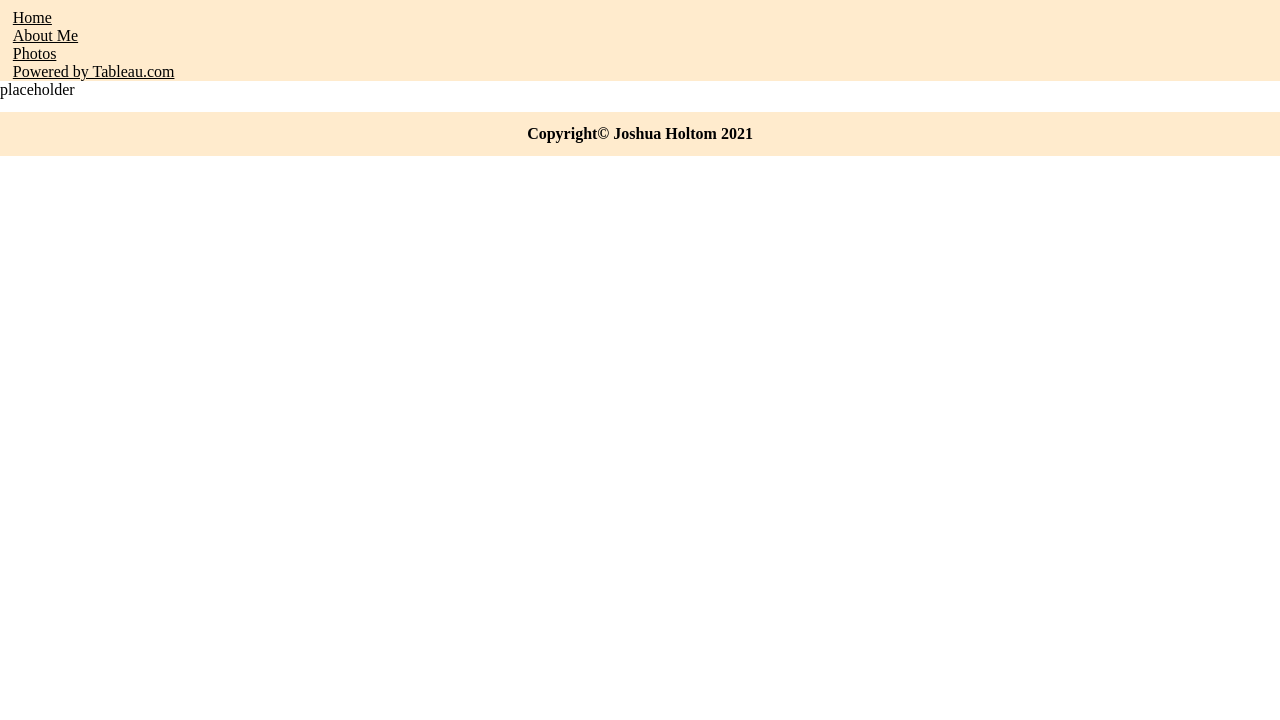
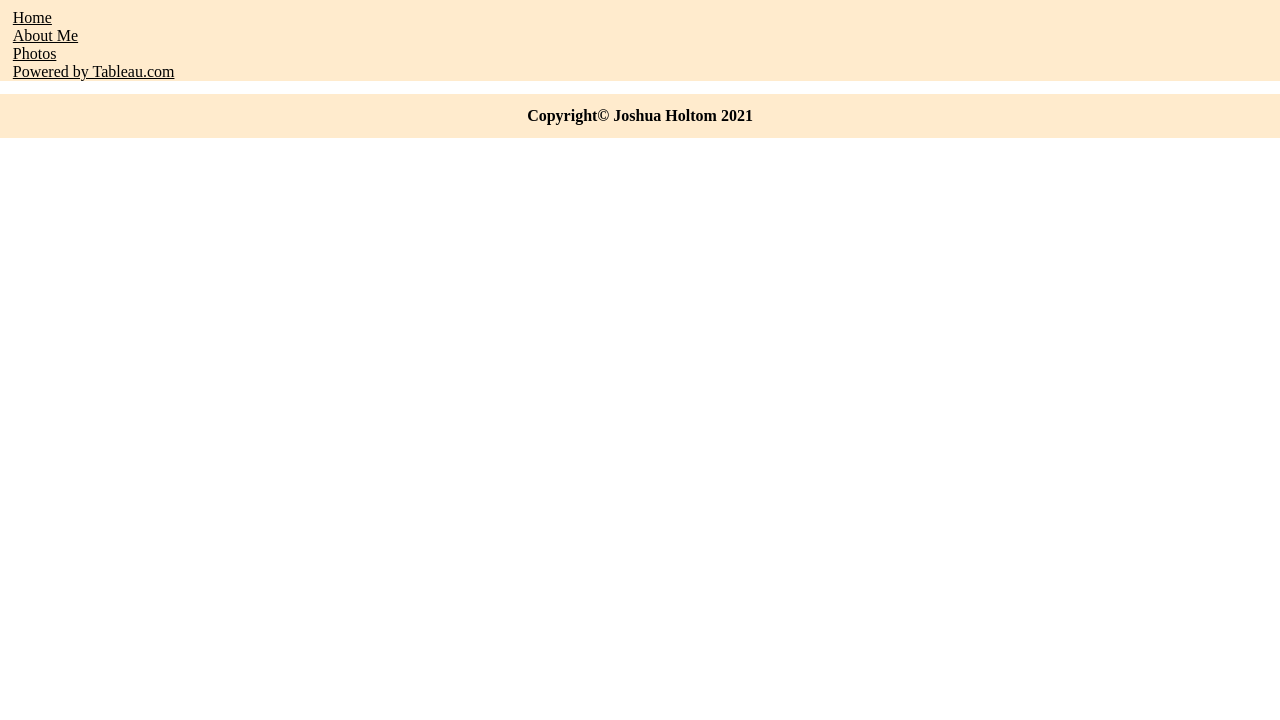
Before and after one commit to JoshHoltom/IS201, a plain HTML site: page html/dash.html in a window 1280 px wide. Shown: the part 80-800 px from the top of the page. Drawn offline with Linux system fonts and the light colour scheme.

Commit message:
placeholder removal

```diff
--- a/html/dash.html
+++ b/html/dash.html
@@ -50,7 +50,6 @@
                                                                                 scriptElement.src = 'https://public.tableau.com/javascripts/api/viz_v1.js';
                                                                                         vizElement.parentNode.insertBefore(scriptElement, vizElement);
                             </script>
-        <div>placeholder</div>
     </body>
 <footer>
     <!--hyperlink to tableau-->
```
